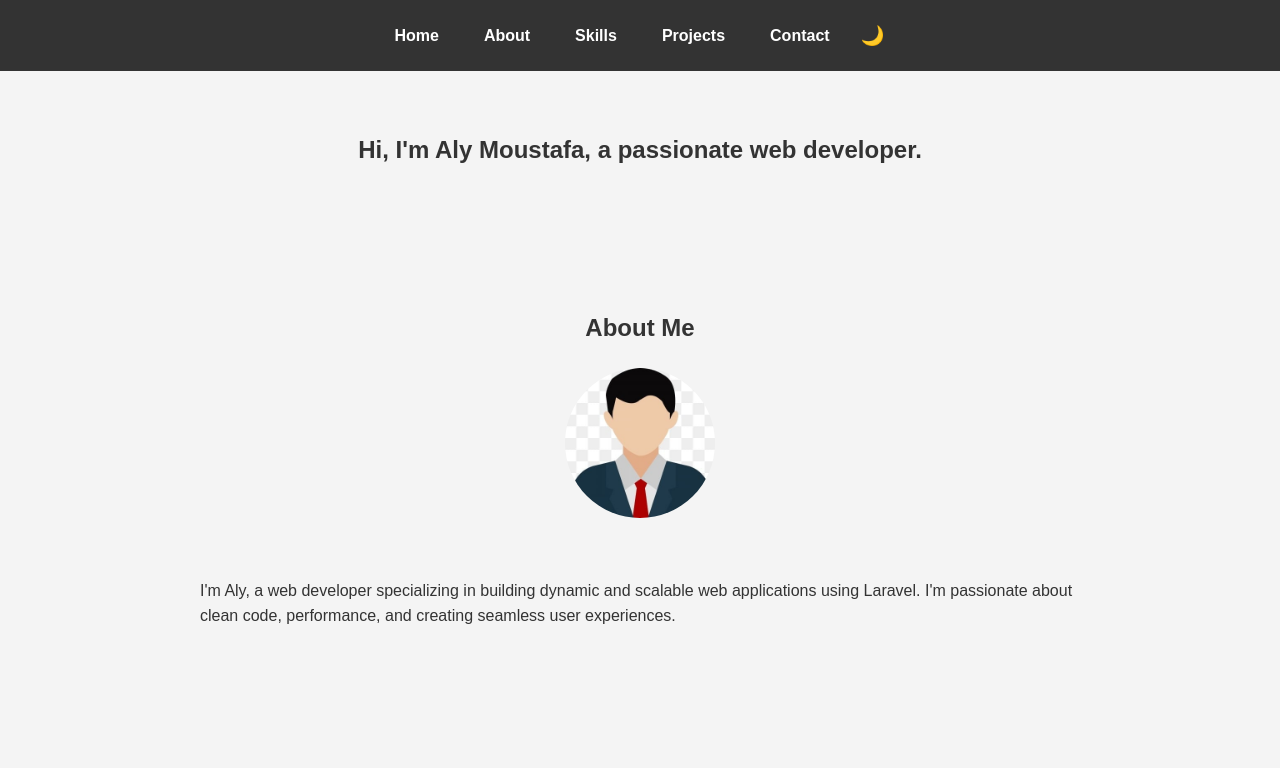
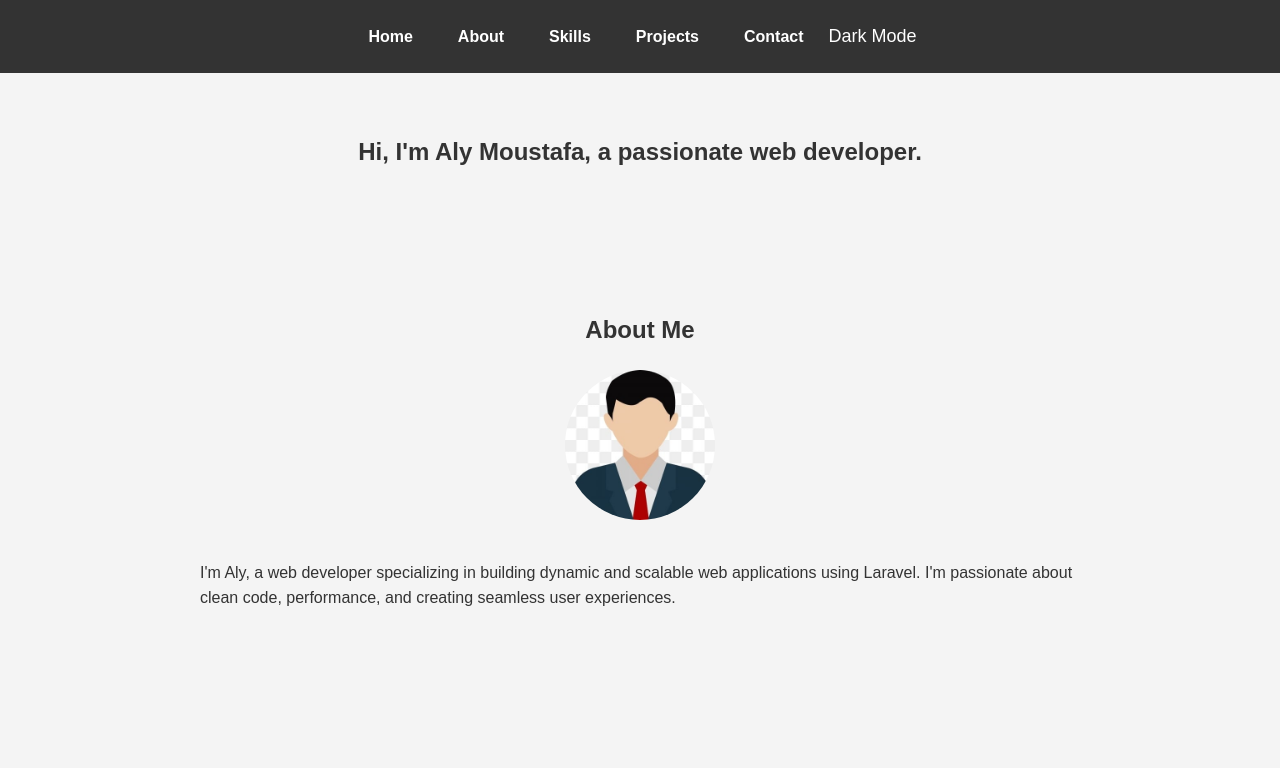
Before and after one commit to Alimoustafa0909/Portifolio, a plain HTML site: page index.html in a window 1280 px wide. Shown: the top 768 px of the page. Drawn offline with Linux system fonts and the light colour scheme.

Commit message:
Some Changes

```diff
--- a/index.html
+++ b/index.html
@@ -7,6 +7,7 @@
     <link rel="stylesheet" href="style.css" />
   </head>
   <body>
+    <!-- Start of Navbar  -->
     <header>
       <nav>
         <div class="nav-container">
@@ -17,12 +18,13 @@
             <li><a href="#projects">Projects</a></li>
             <li><a href="#contact">Contact</a></li>
           </ul>
-          <button id="toggleTheme">🌙</button>
+          <button id="toggleTheme">Dark Mode</button>
         </div>
       </nav>
     </header>
-
+    <!-- End of Navbar  -->
     <main>
+      <!-- Start About -->
       <section id="home">
         <h1>Hi, I'm Aly Moustafa, a passionate web developer.</h1>
       </section>
@@ -36,7 +38,9 @@
           performance, and creating seamless user experiences.
         </p>
       </section>
+      <!-- Enddd about -->
 
+      <!-- Start skills -->
       <section id="skills">
         <h2>Skills</h2>
         <ul class="skills-list">
@@ -48,7 +52,9 @@
           <li>APIs</li>
         </ul>
       </section>
+      <!-- End Skills -->
 
+      <!-- Start Project -->
       <section id="projects">
         <h2>Projects</h2>
         <div class="project-grid">
@@ -99,7 +105,9 @@
           </article>
         </div>
       </section>
+      <!-- End Project -->
 
+      <!-- Start contact form  -->
       <section id="contact">
         <h2>Contact Me</h2>
         <form id="contactForm">
@@ -116,6 +124,7 @@
         </form>
       </section>
     </main>
+    <!-- End of contact form  -->
 
     <script src="script.js"></script>
   </body>
--- a/style.css
+++ b/style.css
@@ -3,6 +3,7 @@
   margin: 0;
   padding: 0;
   box-sizing: border-box;
+  /* box-sizing: content-box; default in browsers */
 }
 
 body {
@@ -17,34 +18,38 @@ body {
 nav {
   background: #333;
   padding: 1rem;
-  position: sticky;
-  top: 0;
-  z-index: 1000;
 }
 
-nav ul {
+.nav-container {
   display: flex;
   justify-content: center;
-  list-style: none;
+  align-items: center;
+  flex-wrap: wrap;
+  max-width: 1000px;
+  margin: auto;
 }
 
-nav ul li {
-  margin: 0 15px;
+.nav-links {
+  display: flex;
+  flex-wrap: wrap;
+  list-style: none;
+  padding: 0;
+  margin: 0;
+  gap: 15px;
 }
 
-nav ul li a {
+.nav-links li a {
   color: white;
   text-decoration: none;
   font-weight: bold;
+  margin: 15px;
 }
+/* end of navbar  */
 
-nav ul li a:hover {
-  text-decoration: underline;
-}
-
-/* Sections */
+/* sections */
 section {
   padding: 60px 20px;
+
   max-width: 1000px;
   margin: auto;
 }
@@ -56,11 +61,12 @@ h3 {
   text-align: center;
 }
 
+/* about the image */
 #about img {
   display: block;
   width: 150px;
-  border-radius: 50%;
-  margin: 0 auto 20px;
+  border-radius: 50%; /* make it circular picture */
+  margin: auto;
 }
 
 /* Skills */
@@ -95,18 +101,11 @@ h3 {
   text-align: center;
 }
 
-.project-grid img {
-  max-width: 100%;
-  height: auto;
-  margin-top: 10px;
-  border-radius: 5px;
-}
-
 /* Contact Form */
 form {
+  display: flex;
   max-width: 500px;
   margin: auto;
-  display: flex;
   flex-direction: column;
   gap: 15px;
 }
@@ -115,34 +114,30 @@ form input,
 form textarea {
   padding: 10px;
   border: 1px solid #ccc;
+  /* a little bit gray border to the inputs  */
   border-radius: 5px;
   resize: vertical;
 }
 
 form button {
   padding: 10px;
-  background-color: #333;
+  background-color: #000;
   color: white;
-  border: none;
   border-radius: 5px;
   cursor: pointer;
 }
 
-form button:hover {
-  background-color: #555;
+.error {
+  color: red;
+  font-size: 15px;
 }
 
-.error {
-  color: red;
-  font-size: 0.9em;
-  display: none;
-}
+/* Scrooling Part when you click on the navbar the animation that happen there   */
 html {
   scroll-behavior: smooth;
 }
 body.light-mode {
   background-color: #f4f4f4;
-  color: #333;
 }
 
 body.dark-mode {
@@ -160,37 +155,14 @@ body.dark-mode form {
   background-color: #222;
   border-color: #444;
 }
-nav .nav-container {
-  display: flex;
-  justify-content: center;
-  align-items: center;
-  flex-wrap: wrap;
-  max-width: 1000px;
-  margin: auto;
-}
-
-nav .nav-links {
-  display: flex;
-  flex-wrap: wrap;
-  list-style: none;
-  padding: 0;
-  margin: 0;
-  gap: 15px;
-}
-
-nav .nav-links li a {
-  color: white;
-  text-decoration: none;
-  font-weight: bold;
-}
 
 #toggleTheme {
   background: none;
   border: none;
   color: white;
-  font-size: 1.2rem;
+  font-size: 18px;
   cursor: pointer;
-  padding: 0.5rem 1rem;
+  padding: 10px;
 }
 
 .projectLink {
```
